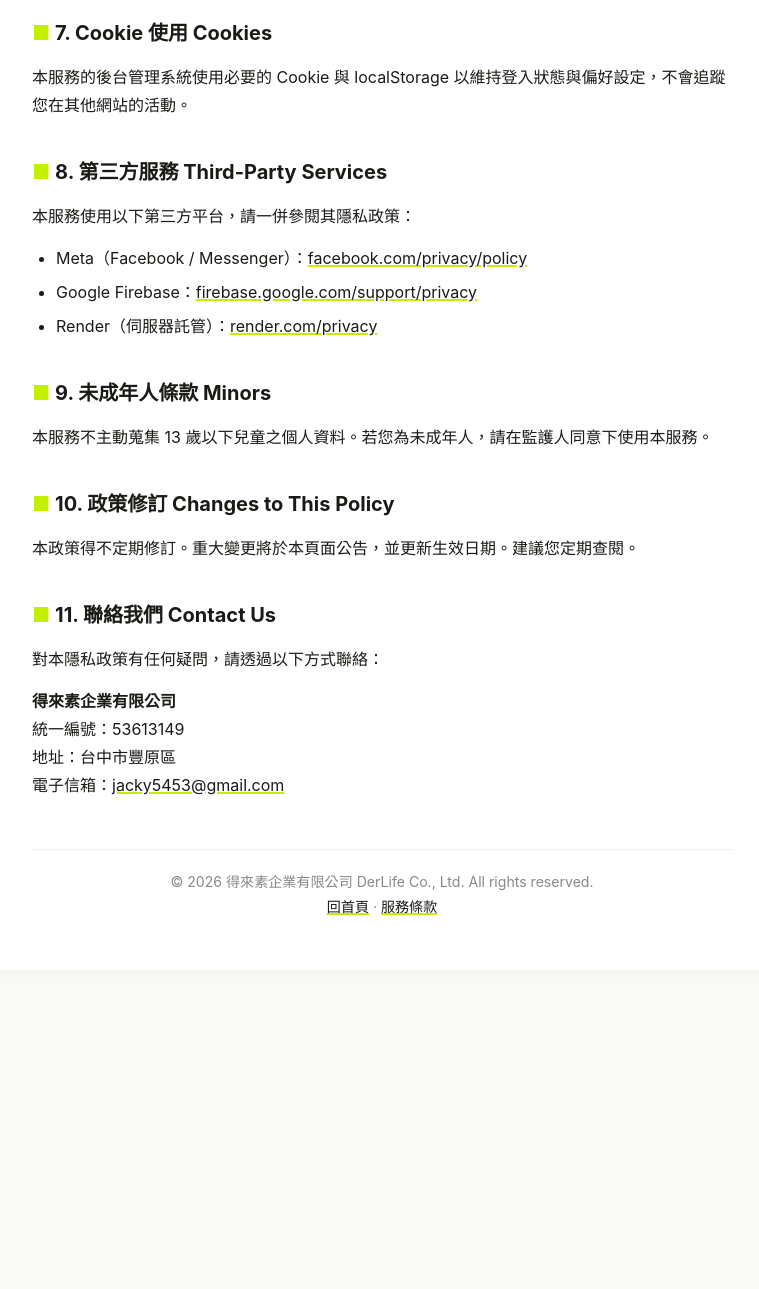
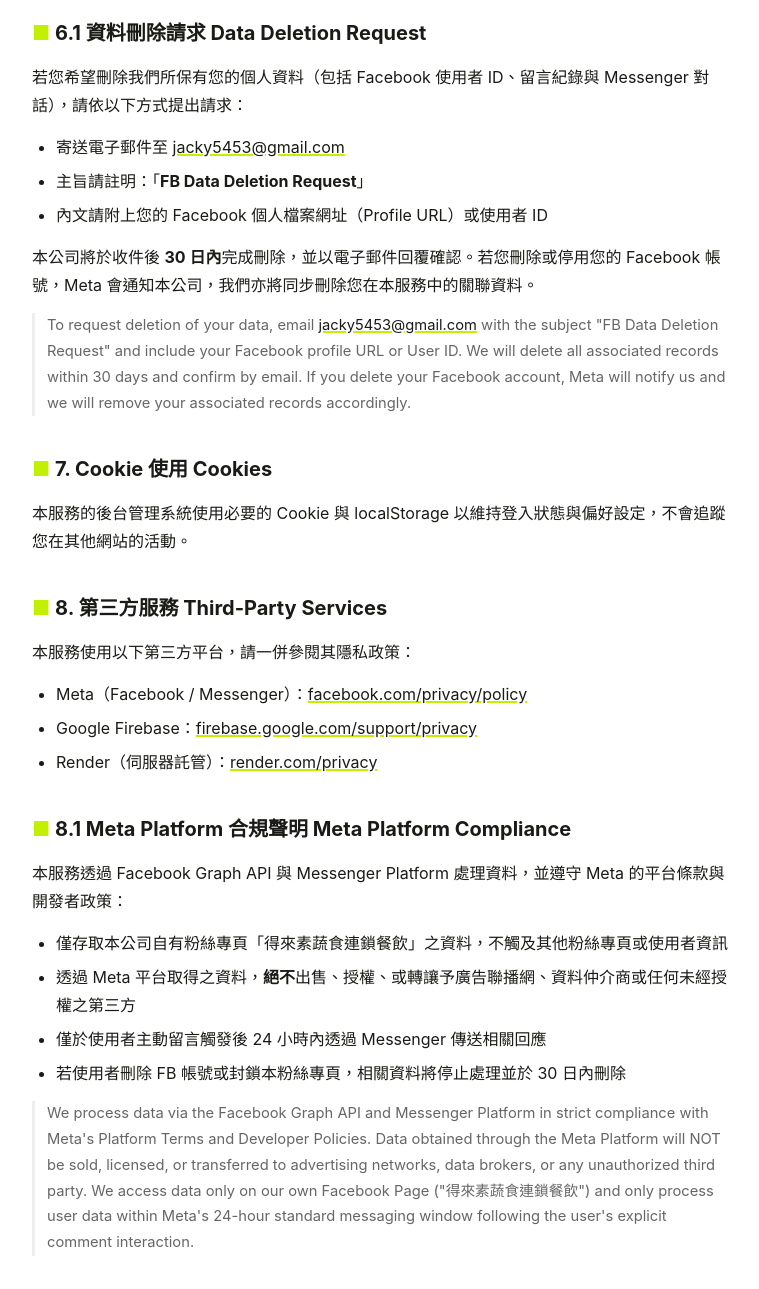
Before and after one commit to jacky5453-beep/derlife-legal, a plain HTML site: page privacy.html in a window 1280 px wide. Shown: the part 2120-3409 px from the top of the page, without its empty margins (258-1017 px from the left). Before the commit the page ends 3130 px from the top, so only its background shows below. Drawn offline with Linux system fonts and the light colour scheme.

Commit message:
補強 App Review 要求：資料刪除請求區段 + Meta Platform 合規聲明
- privacy.html: 新增 6.1 資料刪除請求（#data-deletion 錨點，供 FB Data Deletion URL 使用）
- privacy.html: 新增 8.1 Meta Platform 合規聲明（不出售資料／24h 視窗／僅自家粉專）
- terms.html: 第 4 節加上 Meta Platform Terms 與 Messenger Policy 連結，強化反廣告推播聲明

```diff
--- a/privacy.html
+++ b/privacy.html
@@ -80,6 +80,16 @@
   <p>您也可以隨時在 Facebook Messenger 中封鎖我們的粉絲專頁，以停止接收自動訊息。</p>
   <p class="en">Under Taiwan's Personal Data Protection Act, you may request access, correction, or deletion of your data by emailing jacky5453@gmail.com. You may also block our Facebook Page at any time to stop receiving messages.</p>
 
+  <h2 id="data-deletion">6.1 資料刪除請求 Data Deletion Request</h2>
+  <p>若您希望刪除我們所保有您的個人資料（包括 Facebook 使用者 ID、留言紀錄與 Messenger 對話），請依以下方式提出請求：</p>
+  <ul>
+    <li>寄送電子郵件至 <a href="mailto:jacky5453@gmail.com">jacky5453@gmail.com</a></li>
+    <li>主旨請註明：「<strong>FB Data Deletion Request</strong>」</li>
+    <li>內文請附上您的 Facebook 個人檔案網址（Profile URL）或使用者 ID</li>
+  </ul>
+  <p>本公司將於收件後 <strong>30 日內</strong>完成刪除，並以電子郵件回覆確認。若您刪除或停用您的 Facebook 帳號，Meta 會通知本公司，我們亦將同步刪除您在本服務中的關聯資料。</p>
+  <p class="en">To request deletion of your data, email <a href="mailto:jacky5453@gmail.com">jacky5453@gmail.com</a> with the subject "FB Data Deletion Request" and include your Facebook profile URL or User ID. We will delete all associated records within 30 days and confirm by email. If you delete your Facebook account, Meta will notify us and we will remove your associated records accordingly.</p>
+
   <h2>7. Cookie 使用 Cookies</h2>
   <p>本服務的後台管理系統使用必要的 Cookie 與 localStorage 以維持登入狀態與偏好設定，不會追蹤您在其他網站的活動。</p>
 
@@ -90,6 +100,16 @@
     <li>Google Firebase：<a href="https://firebase.google.com/support/privacy" target="_blank">firebase.google.com/support/privacy</a></li>
     <li>Render（伺服器託管）：<a href="https://render.com/privacy" target="_blank">render.com/privacy</a></li>
   </ul>
+
+  <h2>8.1 Meta Platform 合規聲明 Meta Platform Compliance</h2>
+  <p>本服務透過 Facebook Graph API 與 Messenger Platform 處理資料，並遵守 Meta 的平台條款與開發者政策：</p>
+  <ul>
+    <li>僅存取本公司自有粉絲專頁「得來素蔬食連鎖餐飲」之資料，不觸及其他粉絲專頁或使用者資訊</li>
+    <li>透過 Meta 平台取得之資料，<strong>絕不</strong>出售、授權、或轉讓予廣告聯播網、資料仲介商或任何未經授權之第三方</li>
+    <li>僅於使用者主動留言觸發後 24 小時內透過 Messenger 傳送相關回應</li>
+    <li>若使用者刪除 FB 帳號或封鎖本粉絲專頁，相關資料將停止處理並於 30 日內刪除</li>
+  </ul>
+  <p class="en">We process data via the Facebook Graph API and Messenger Platform in strict compliance with Meta's Platform Terms and Developer Policies. Data obtained through the Meta Platform will NOT be sold, licensed, or transferred to advertising networks, data brokers, or any unauthorized third party. We access data only on our own Facebook Page ("得來素蔬食連鎖餐飲") and only process user data within Meta's 24-hour standard messaging window following the user's explicit comment interaction.</p>
 
   <h2>9. 未成年人條款 Minors</h2>
   <p>本服務不主動蒐集 13 歲以下兒童之個人資料。若您為未成年人，請在監護人同意下使用本服務。</p>
```
Also changed, not shown: terms.html (+6 -5 lines).
